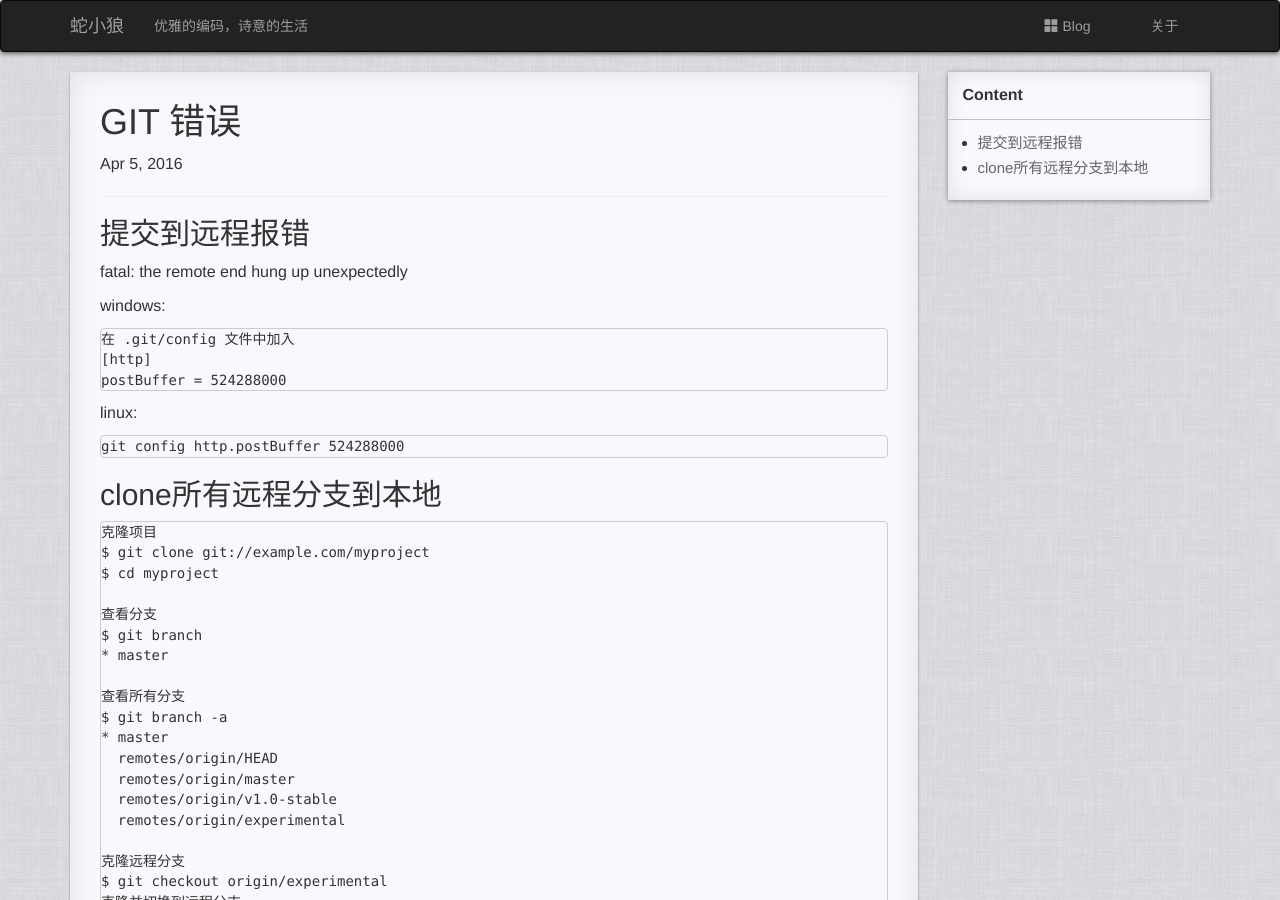
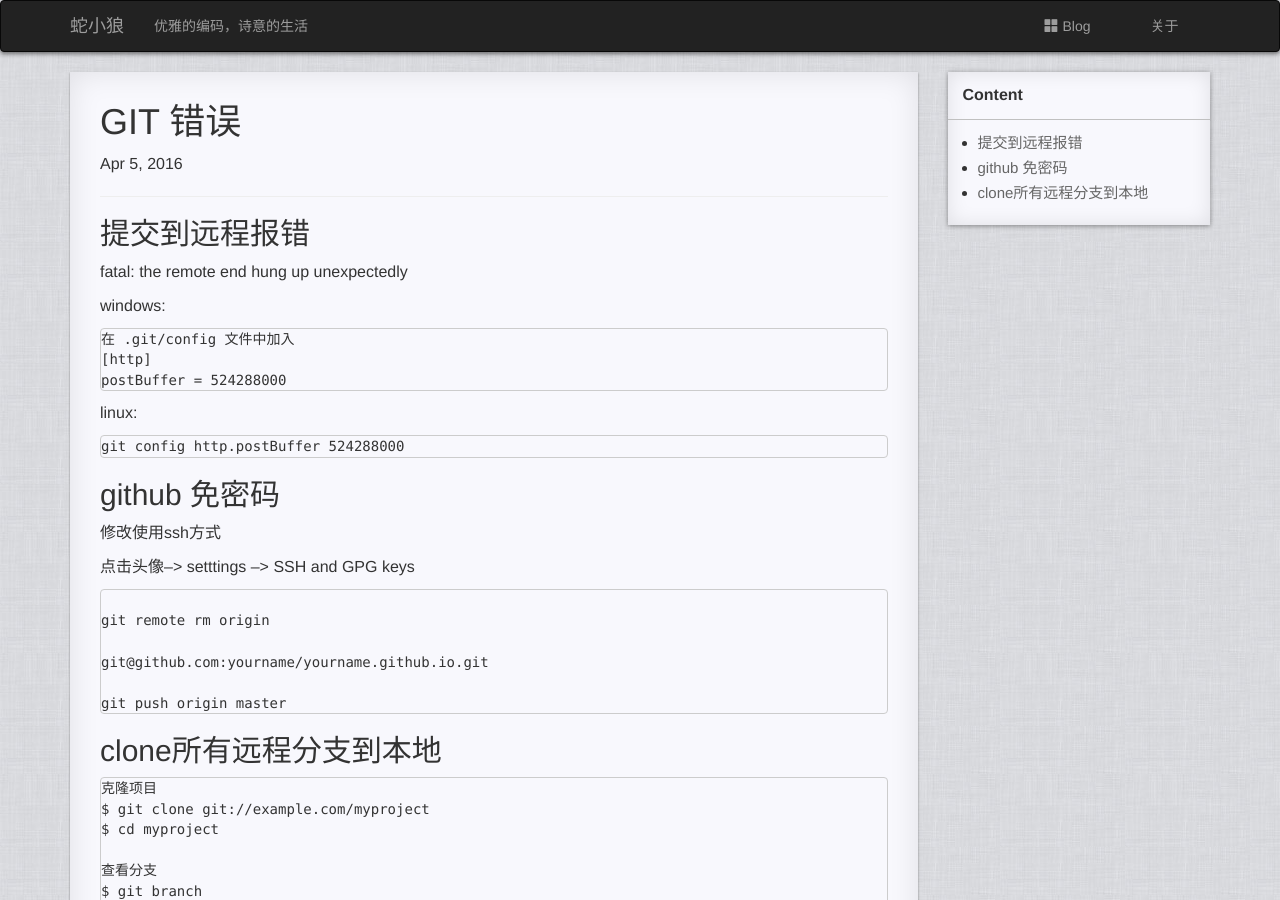
Before and after one commit to imouren/imouren.github.io, a Jekyll site: the page built from _posts/2016-04-05-git_problem.md, in a window 1280 px wide and 900 px high. Built offline with Jekyll 4.4.1, drawn with Linux system fonts in a browser that asks for light colours; nearby versions of some CDN libraries; comment, search, counter and statistics services are not loaded; a style sheet for code colours, icons or effects is not loaded.

Commit message:
add more about igt

````diff
--- a/_posts/2016-04-05-git_problem.md
+++ b/_posts/2016-04-05-git_problem.md
@@ -28,6 +28,20 @@ linux:
 git config http.postBuffer 524288000
 ```
 
+## github 免密码
+
+修改使用ssh方式
+
+点击头像--> setttings --> SSH and GPG keys
+
+```python
+
+git remote rm origin
+
+git@github.com:yourname/yourname.github.io.git
+
+git push origin master
+```
 
 ## clone所有远程分支到本地
 
````
